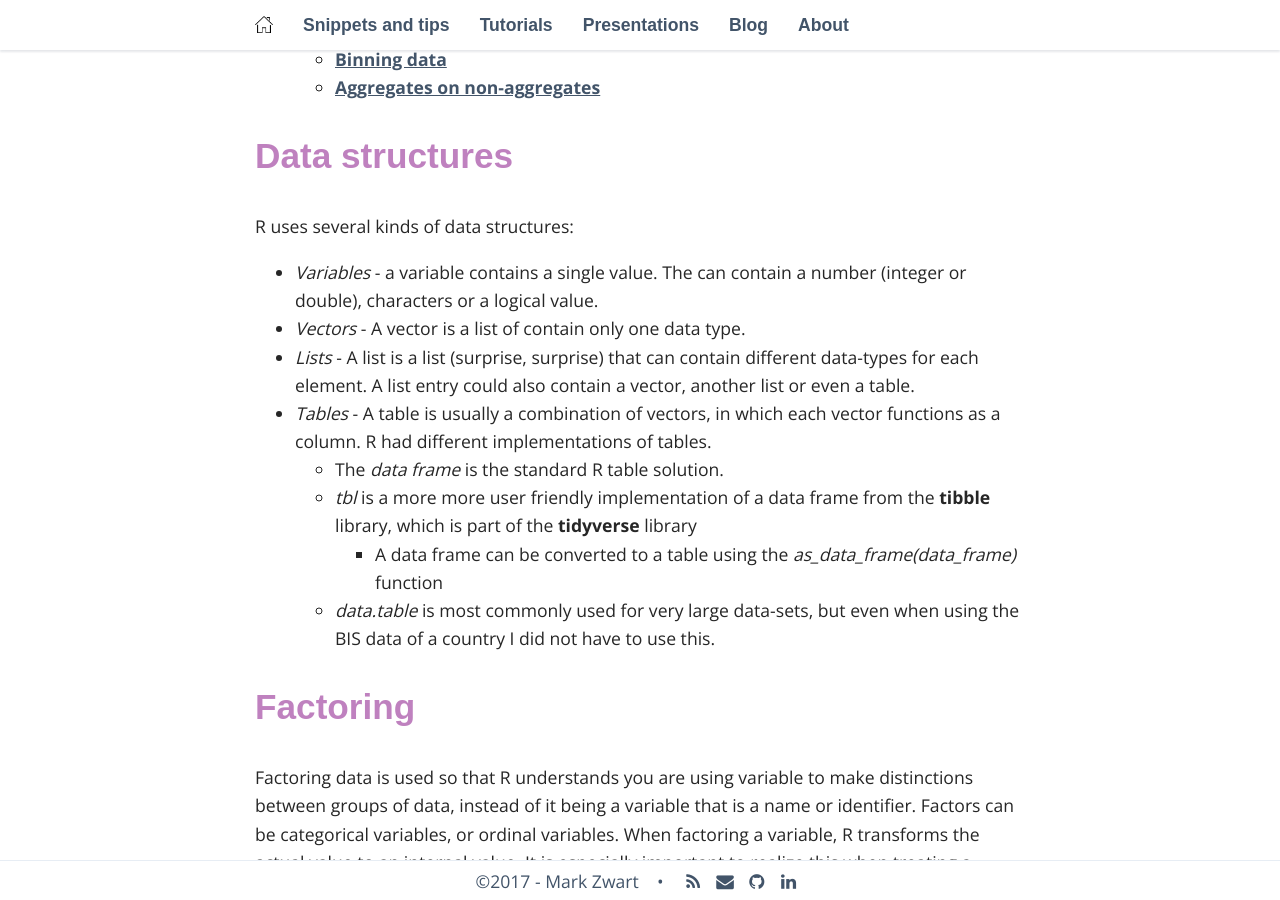
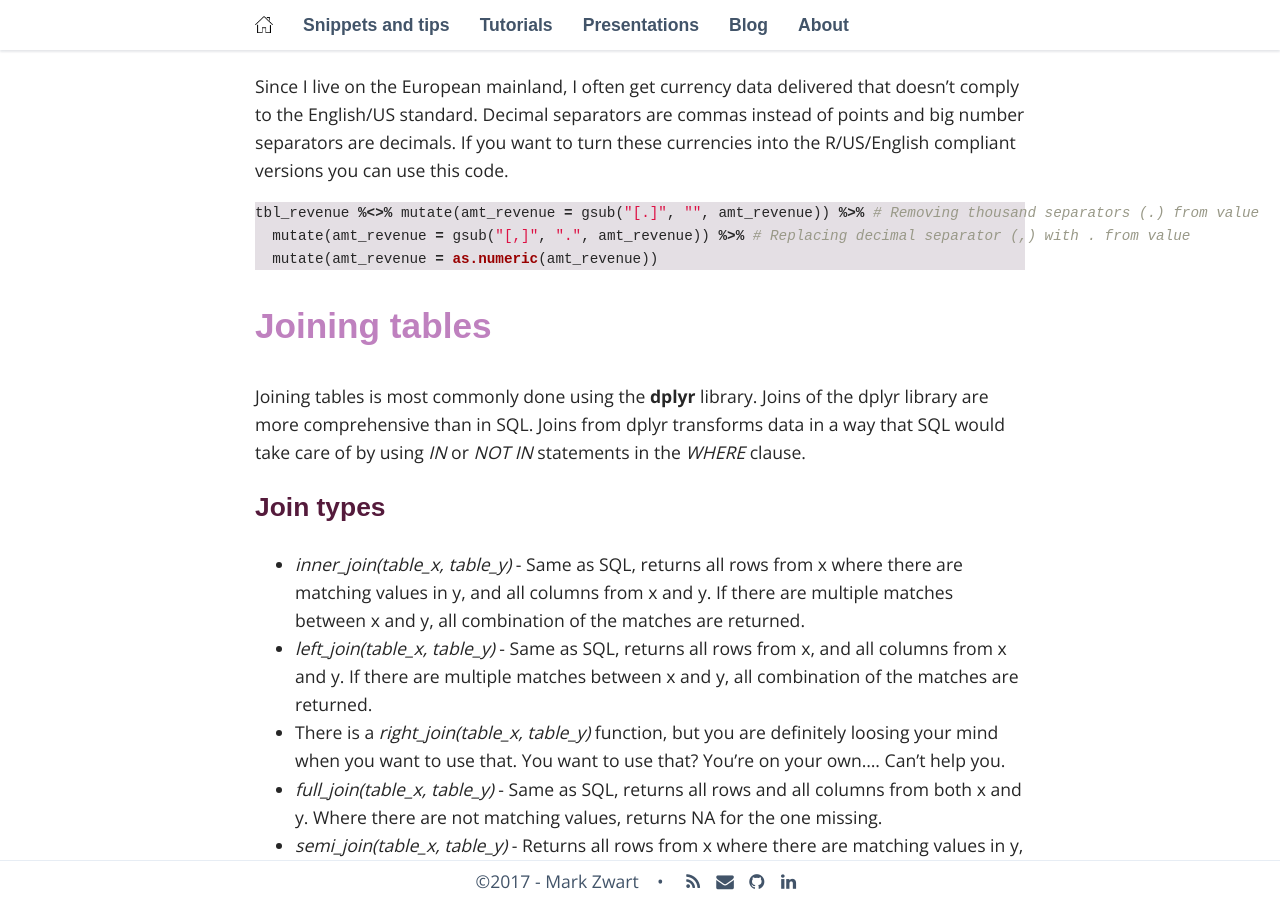
Before and after one commit to mark-me/mark-me.github.io, a Jekyll site: the page built from _pages/snippets-and-tips/data-transformation.md, in a window 1280 px wide and 900 px high, scrolled down 634 px. Built offline with Jekyll 4.4.1, drawn with Linux system fonts in a browser that asks for light colours; nearby versions of some CDN libraries; some web fonts are replaced; comment, search, counter and statistics services are not loaded; some of the changed text lies outside the part shown.

Commit message:
Changed folder structure

````diff
--- a/_pages/snippets-and-tips/data-basics.md
+++ b/_pages/snippets-and-tips/data-transformation.md
@@ -2,64 +2,13 @@
 layout: page
 title: Data basics
 comments: true
-permalink: /data-basics/
+permalink: /data-transformation/
 ---
 
 * TOC
 {:toc}
 
-# Data structures
-
-R uses several kinds of data structures:
-
-*   _Variables_ - a variable contains a single value. The can contain a number (integer or double), characters or a logical value.
-*   _Vectors_ - A vector is a list of contain only one data type.
-*   _Lists_ - A list is a list (surprise, surprise) that can contain different data-types for each element. A list entry could also contain a vector, another list or even a table.
-*   _Tables_ - A table is usually a combination of vectors, in which each vector functions as a column. R had different implementations of tables.
-    *   The _data frame_ is the standard R table solution.
-    *   _tbl_ is a more more user friendly implementation of a data frame from the **tibble** library, which is part of the **tidyverse** library
-        *   A data frame can be converted to a table using the _as_data_frame(data_frame)_ function
-    *   _data.table_ is most commonly used for very large data-sets, but even when using the BIS data of a country I did not have to use this.
-
-# Factoring
-
-Factoring data is used so that R understands you are using variable to make distinctions between groups of data, instead of it being a variable that is a name or identifier. Factors can be categorical variables, or ordinal variables.
-When factoring a variable, R transforms the actual value to an internal value. It is especially important to realize this when treating a numeric value as a factored variable. After factoring a numeric variable, you cannot automatically assume that the mutation you make on that variable is the one you expect it to be. For example: when adding 1 to a factored numeric variable:
-```r
-mtcars %>%
-  mutate(fac_gear = factor(gear, ordered = TRUE)) %>%
-  mutate(gear_plus = gear + 1) %>%
-  mutate(fac_gear_plus = as.numeric(fac_gear) + 1) %>%
-  select(gear, gear_plus, fac_gear, fac_gear_plus)
-```
-
-**TODO**
-
-By default the order of factors is determined by sorting the values, if you want to specify your own factor ordering you can define a factored variable like this:
-
-```r
-rating_pd <- factor(rating_pd, levels=c("AAA", "AA", "A", "BBB", "BB", "B", "CCC", "CC", "C", "D"), ordered=TRUE)
-```
-
-If the variable was already factored and the order is is not as it should be, the ordering can be adjusted as in the example:
-
-```r
-rating_pd = gdata::reorder.factor(rating_pd, new.order=c("AAA", "AA", "A", "BBB", "BB", "B", "CCC", "CC", "C", "D"))
-```
-<a name="dropping-factor-levels"></a>
-## Dropping levels from factors
-
-```r
-drop.levels(tbl_revenue$sector)
-```
-
-# Inspecting data structures
-
-The _glimpse()_ function is a great alternative for the _str()_ function: is shows data-types in a compacter way, and the screen size is taken into consideration for the output.
-
-# Data transformation
-
-## The trouble with currency
+# The trouble with currency
 
 Since I live on the European mainland, I often get currency data delivered that doesn't comply to the English/US standard. Decimal separators are commas instead of points and big number separators are decimals. If you want to turn these currencies into the R/US/English compliant versions you can use this code.
 
@@ -69,11 +18,11 @@
   mutate(amt_revenue = as.numeric(amt_revenue))
 ```
 
-## Joining tables
+# Joining tables
 
 Joining tables is most commonly done using the **dplyr** library. Joins of the dplyr library are more comprehensive than in SQL. Joins from dplyr transforms data in a way that SQL would take care of by using _IN_ or _NOT IN_ statements in the _WHERE_ clause.
 
-### Join types
+## Join types
 
 *   _inner_join(table_x, table_y)_ - Same as SQL, returns all rows from x where there are matching values in y, and all columns from x and y. If there are multiple matches between x and y, all combination of the matches are returned.
 *   _left_join(table_x, table_y)_ - Same as SQL, returns all rows from x, and all columns from x and y. If there are multiple matches between x and y, all combination of the matches are returned.
@@ -82,7 +31,7 @@
 *   _semi_join(table_x, table_y)_ - Returns all rows from x where there are matching values in y, keeping just columns from x.
 *   _anti_join(table_x, table_y)_ - Returns all rows from x where there are not matching values in y, keeping just columns from x.
 
-### Key matching
+## Key matching
 
 When joining the tables, the key(s) on which you join is specified in the specified in the _by_ argument of the joining function (the SQL equivalent of _ON_).
 
@@ -98,11 +47,11 @@
 inner_join(table_x, table_y, by=c("key_column_x"="key_column_y"))
 ```
 
-## Stacking tables
+# Stacking tables
 
 Stacking tables, the SQL equivalent is _UNION_ statement, is done by the _bind_rows(table_a, table_b, ..., table_z)_ function. If the names of the tables match, the operation is performed automatically, irrespective of the column order.
 
-## Completing data
+# Completing data
 
 Sometimes we want to make sure certain combinations are always present in a data frame, but sometimes that doesn't happen in the actual data itself. Let's take an example from the tutorial on [text mining](/mining-alices-wonderland/). Here we have a set of data with characters and sentiments. It could be not all characters have sentiments in the data, but we do want them in the dataset to show they are missing. To achieve this we can use the [_complete_](http://tidyr.tidyverse.org/reference/complete.html) function. The first argument in this function specifies which group we want to complete (the characters), then we specify which unique values we want to fill put when missing by using the _sentiment_ variable within the _nesting_ function. In the _fill_ parameter we specify the values we want to give to the variables when the new sentiments are added.
 
@@ -113,7 +62,7 @@
                                                     perc_sentiments = 0))
 ```
 
-## Recoding data
+# Recoding data
 
 Sometimes labels for groups of data are almost right, but just need a little tweaking: you want to replace the old versions with new versions. This is the code to achieve this. Remember to refactor the variable after this to take effect.
 
@@ -133,7 +82,7 @@
                                        ELSE ~ "other" ))
 ```
 
-## Binning data
+# Binning data
 
 There are three ways of binning data:
 
@@ -152,7 +101,7 @@
 iris %>% mutate(Sepal.Length_bin = cut(Sepal.Length, c(-Inf, 6, 7, Inf)))
 ```
 
-## Aggregates on non-aggregates
+# Aggregates on non-aggregates
 
 Sometimes you want to have the values of aggregates on the non-aggregated level. Let's take an example from a data-set _iris_. This data-set contains measurements of petals and sepals (the large 'under'-flowers). Below you see a sample of this data.
 
````
Also changed, not shown: _pages/01-snippets-and-tips.md (+3 -2 lines), _pages/snippets-and-tips/data-inspection/data-inspection.md (+2 -2 lines), _pages/snippets-and-tips/data-types.md (added, +54 -0 lines), _pages/snippets-and-tips/meta-data.md (+4 -0 lines).
